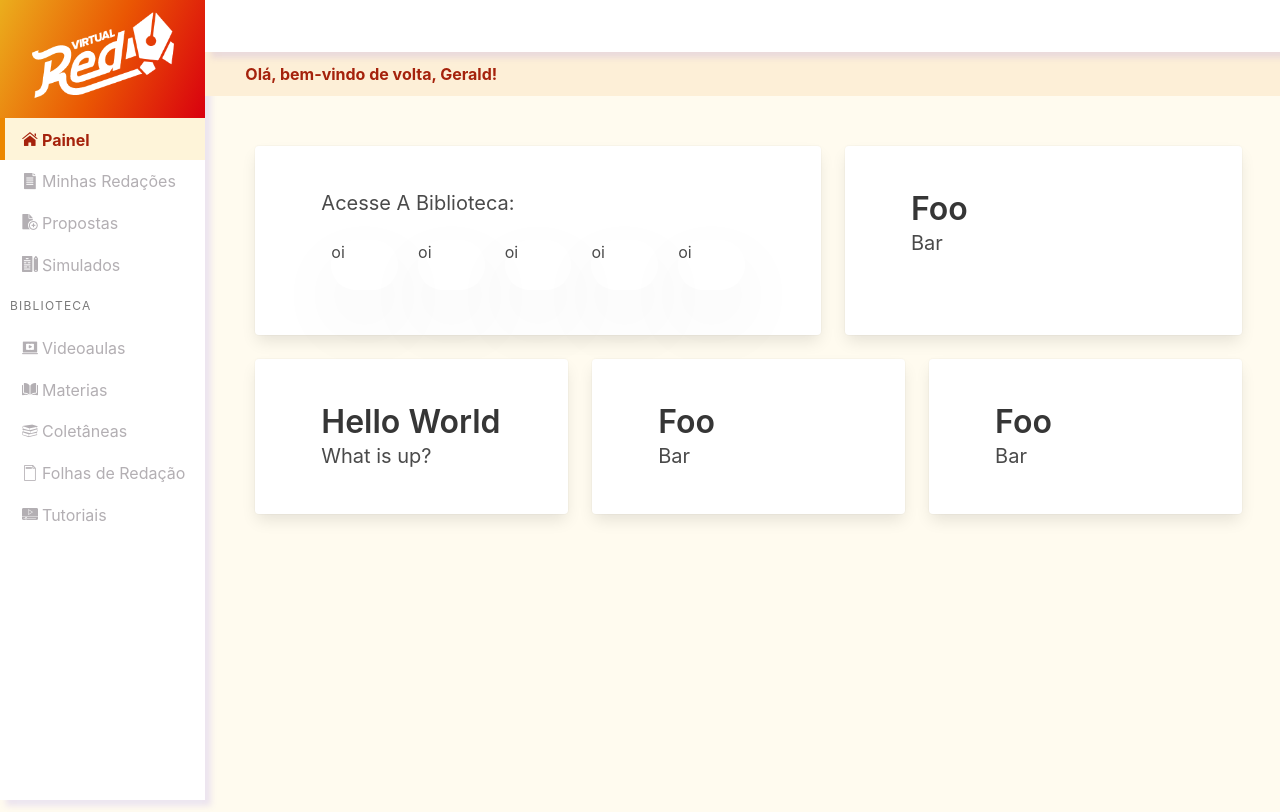
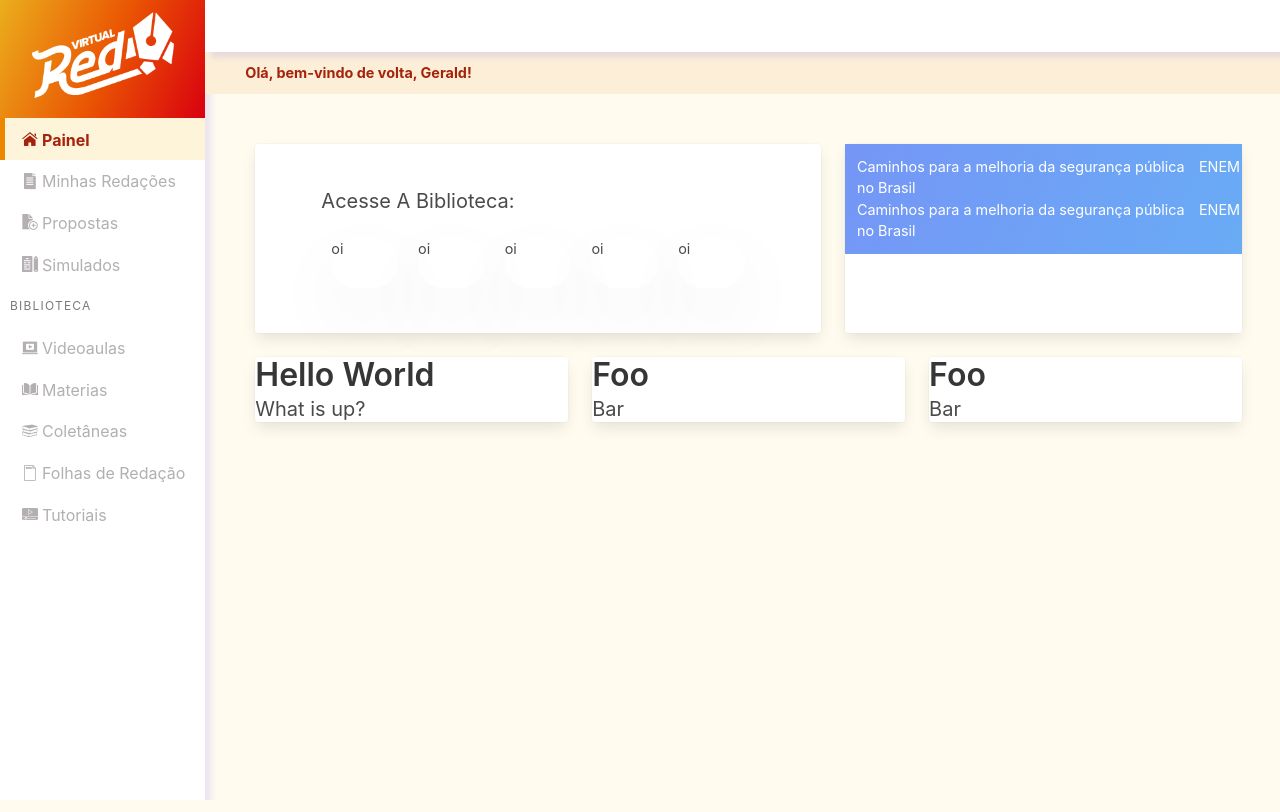
Before and after one commit to matheus-manoel/Red-Online-Challenge, a Vue app in the folder ui/: page / in a window 1280 px wide. Built offline with nearby package versions, Linux system fonts and the light colour scheme.

Commit message:
Add last proposals content.

```diff
--- a/ui/src/App.vue
+++ b/ui/src/App.vue
@@ -33,19 +33,13 @@ html {
 
 body {
   min-height: 100vh;
+  font-size: 0.9rem;
 }
 
 .bottom-right-shadow {
   box-shadow: 6px 6px 6px #7F63F426;
 }
 
-.columns {
-  margin-bottom: 0;
-}
-
-.column {
-  min-height: 100vh;
-}
 
 #sidebar-container {
   padding-right: 0;
@@ -58,3 +52,13 @@ body {
   padding-right: 0;
 }
 </style>
+
+<style scoped>
+.column {
+  min-height: 100vh;
+}
+
+.columns {
+  margin-bottom: 0;
+}
+</style>
--- /dev/null
+++ b/ui/src/components/LastProposals.vue
@@ -0,0 +1,50 @@
+<template>
+  <section>
+    <div class="section-container">
+      <div class="columns">
+        <div class="column is-11 title-column" id="title-column">
+          <p>Caminhos para a melhoria da segurança pública no Brasil</p>
+        </div>
+        <div class="column subitem-column">
+          <p>ENEM</p>
+        </div>
+      </div>
+      <div class="columns">
+        <div class="column is-11 title-column" id="title-column">
+          <p>Caminhos para a melhoria da segurança pública no Brasil</p>
+        </div>
+        <div class="column subitem-column">
+          <p>ENEM</p>
+        </div>
+      </div>
+    </div>
+    <div class="section-info">
+    </div>
+  </section>
+</template>
+
+<script>
+export default {
+  name: 'LastProposals',
+}
+</script>
+
+<style scoped>
+.columns {
+  margin: 0;
+}
+
+.section-container {
+  background: transparent linear-gradient(110deg, #7596F6 0%, #69ABF5 100%) 0% 0% no-repeat padding-box;
+  color: #FFFFFF;
+  padding: 12px 12px;
+}
+
+.title-column {
+  padding: 0;
+}
+
+.subitem-column {
+  padding: 0;
+}
+</style>
--- a/ui/src/components/StudentPanel.vue
+++ b/ui/src/components/StudentPanel.vue
@@ -6,7 +6,7 @@
     <div class="container" id="inner-content-container">
     <div class="tile is-ancestor">
       <div class="tile is-parent is-7">
-        <article class="tile is-child card">
+        <article class="tile is-child card" id="library-options-card">
           <p class="subtitle">Acesse A Biblioteca:</p>
           <div class="library-options">
             <LibraryOption />
@@ -19,8 +19,7 @@
       </div>
       <div class="tile is-parent">
         <article class="tile is-child card">
-          <p class="title">Foo</p>
-          <p class="subtitle">Bar</p>
+          <LastProposals />
         </article>
       </div>
     </div>
@@ -50,11 +49,13 @@
 
 <script>
 import LibraryOption from './LibraryOption'
+import LastProposals from './LastProposals'
 
 export default {
   name: 'StudentPanel',
   components: {
     LibraryOption,
+    LastProposals
   },
 }
 </script>
@@ -79,7 +80,7 @@ export default {
   font-weight: bold;
 }
 
-.card {
+#library-options-card {
   padding: 45px 66px;
 }
 
```
